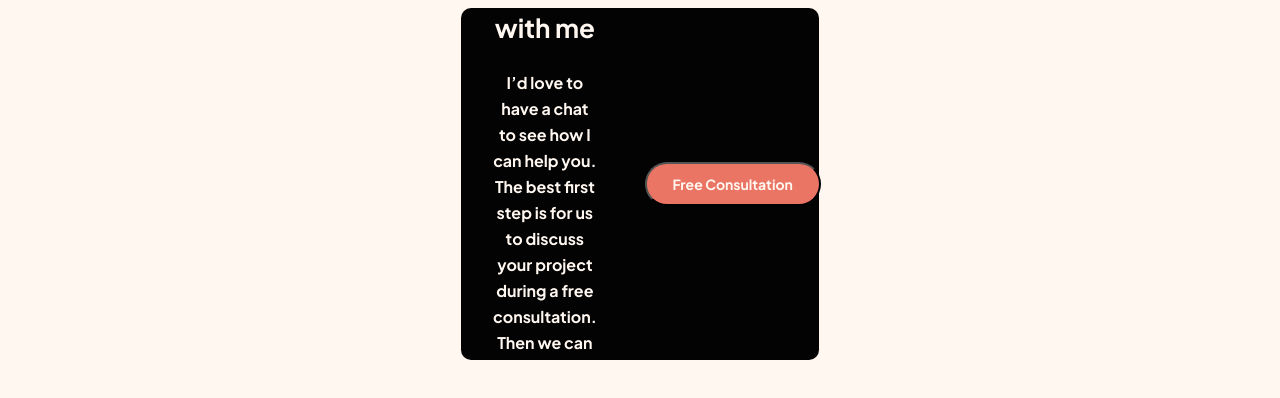
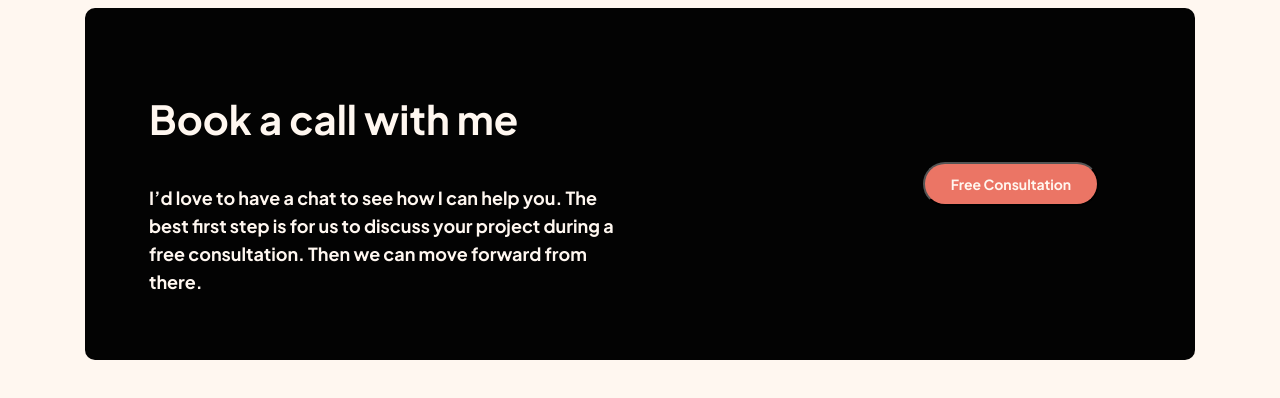
Before and after one commit to Nevaden/Free-Consultation, an Angular app in the folder Free-Consultation/: page / in a window 1280 px wide. Shown: the top 398 px of the page. Built offline with nearby package versions, Linux system fonts and the light colour scheme.

Commit message:
desktop apointment completed

```diff
--- a/Free-Consultation/src/app/appointment/appointment.component.css
+++ b/Free-Consultation/src/app/appointment/appointment.component.css
@@ -12,7 +12,7 @@ section {
     padding: 49px;
 }
 
-@media screen and (min-width: 1140px) {
+@media screen and (min-width: 900px) {
     section {
         display: flex;
         justify-content: space-around;
@@ -22,7 +22,7 @@ section {
         padding: 2rem;
         margin: 0 auto 2rem;
         text-align: center;
-        max-width: 1110px;
+        width: 1110px;
     }
 }
 
@@ -30,8 +30,14 @@ section {
     text-align: center;
 }
 
-@media screen and (min-width: 1440px) {
-
+@media screen and (min-width: 1140px) {
+    .blurb{
+        display: block;
+        padding: 2rem;
+        text-align: center;
+        margin-right: auto;
+        width: 540px;
+    }
 }
 
 h3 {
@@ -44,6 +50,16 @@ h3 {
     border-top: 50px ;
 }
 @media screen and (min-width: 1140px) {
+    h3 {
+        font-style: normal;
+        font-weight: 700;
+        font-size: 40px;
+        line-height: 50px;
+
+        text-align: left;
+
+        color: #FFF7F0;
+    }
 }
 
 p {
@@ -56,6 +72,14 @@ p {
 }
 
 @media screen and (min-width: 1140px) {
+    p{
+        font-style: normal;
+        font-weight: 500;
+        font-size: 18px;
+        line-height: 28px;
+        text-align: left;
+        color: #FFF7F0;
+    }
 }
 
 .consultationButton {
@@ -70,6 +94,9 @@ p {
 }
 
 @media screen and (min-width: 1140px) {
+    .consultationButton {
+    margin-right: 4rem;
+    }
 }
 
 
```
